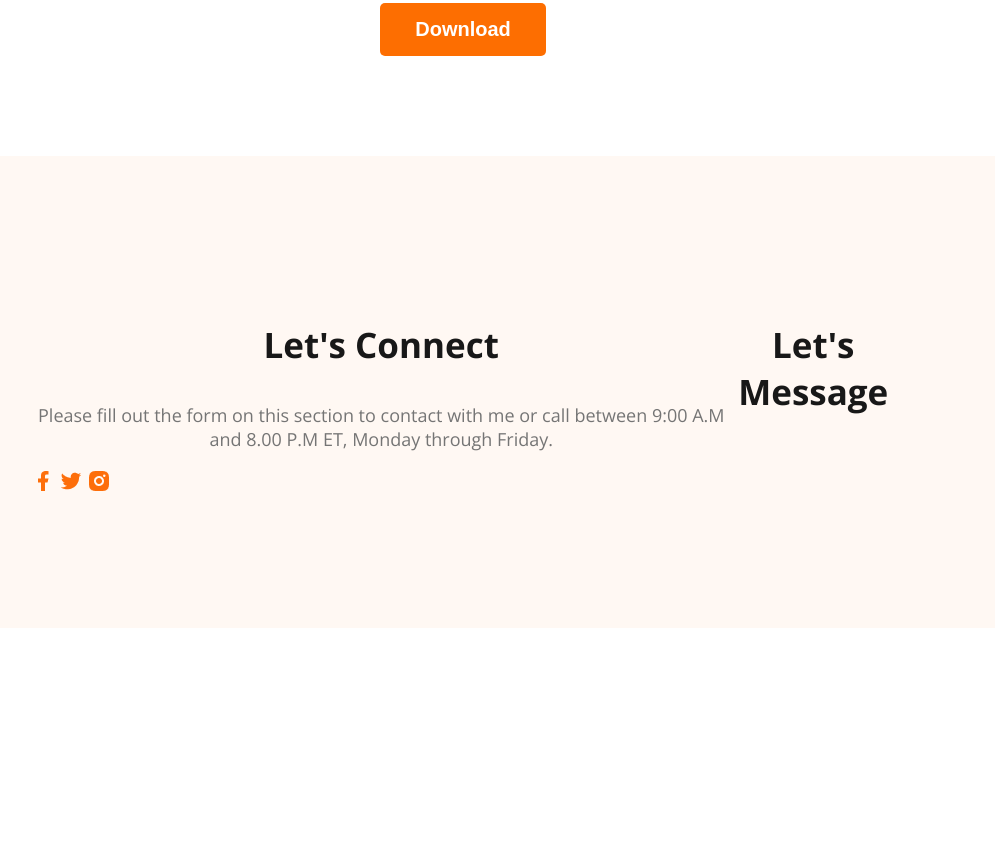
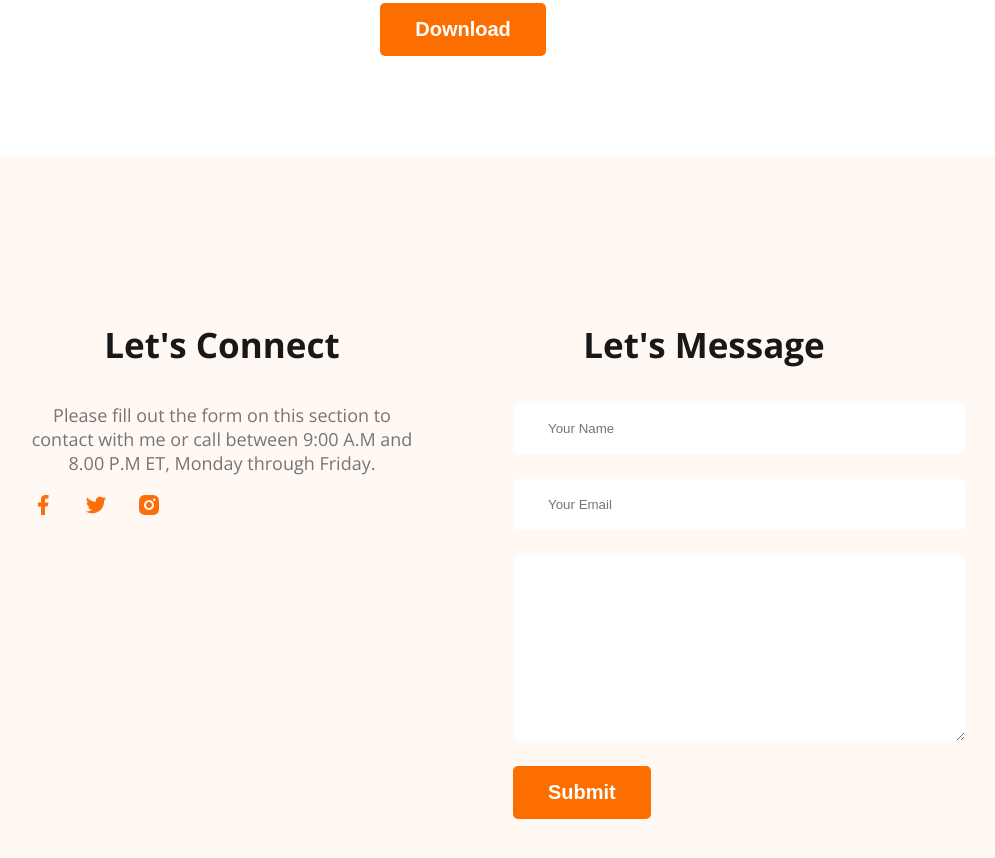
Before and after one commit to kaziMuntasirRahman/portfolio_v2, a plain HTML site: page index.html in a window 1280 px wide. Shown: the part 3061-3919 px from the top of the page, without its empty margins (177-1172 px from the left). Before the commit the page ends 3697 px from the top, so only its background shows below. Drawn offline with nearby package versions, Linux system fonts and the light colour scheme.

Commit message:
almost done without finishing

```diff
--- a/index.html
+++ b/index.html
@@ -170,6 +170,12 @@
     </div>
     <div class="footer-column">
       <h3 class="section-title">Let's Message</h3>
+      <form class="contact" action="">
+        <input type="text" placeholder="Your Name">
+        <input type="email" placeholder="Your Email">
+        <textarea name="" id="" cols="30" rows="10"></textarea>
+        <input class="btn-primary" type="submit" value="Submit">
+      </form>
     </div>
   </footer>
 </body>
--- a/styles/style.css
+++ b/styles/style.css
@@ -192,7 +192,27 @@ main section{
 
 .footer{
   display: flex;
+  gap: 100px;
   background: #FFF8F3;
   padding: 130px 200px;
   margin-top: 100px;
 }
+
+.footer-column{
+  width: 50%;
+}
+
+.contact input[type="text"], .contact input[type="email"], textarea{
+  display: block;
+  margin-bottom: 25px;
+  padding: 18px 35px;
+  color: #757575;
+  background-color: #fff;
+  border-radius: 5px;
+  border: 0;
+  width: 100%;
+}
+
+.social-links a{
+  margin-right: 25px;
+}
```
